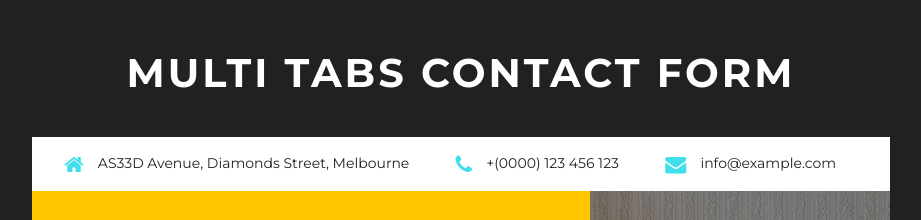
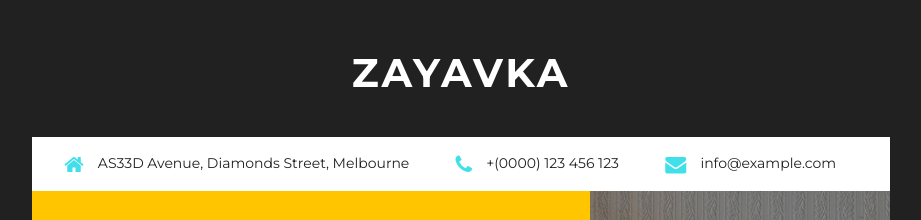
Before and after one commit to bosch-center/bosch-center.github.iold, a plain HTML site: page index.html in a window 1280 px wide. Shown: the top 220 px of the page, without its empty margins (179-1100 px from the left). Drawn offline with Linux system fonts and the light colour scheme; some packages are replaced by stand-ins of ours.

Commit message:
Update index.html

```diff
--- a/index.html
+++ b/index.html
@@ -31,7 +31,7 @@ Smartphone Compatible web template, free webdesigns for Nokia, Samsung, LG, Sony
 </head>
 <body>
 	<div class="main">
-		<h1>Multi Tabs Contact Form</h1>
+		<h1>Zayavka</h1>
 		<div class="agile_main_grids">
 			<div class="w3ls_address_form">
 				<ul>
```
